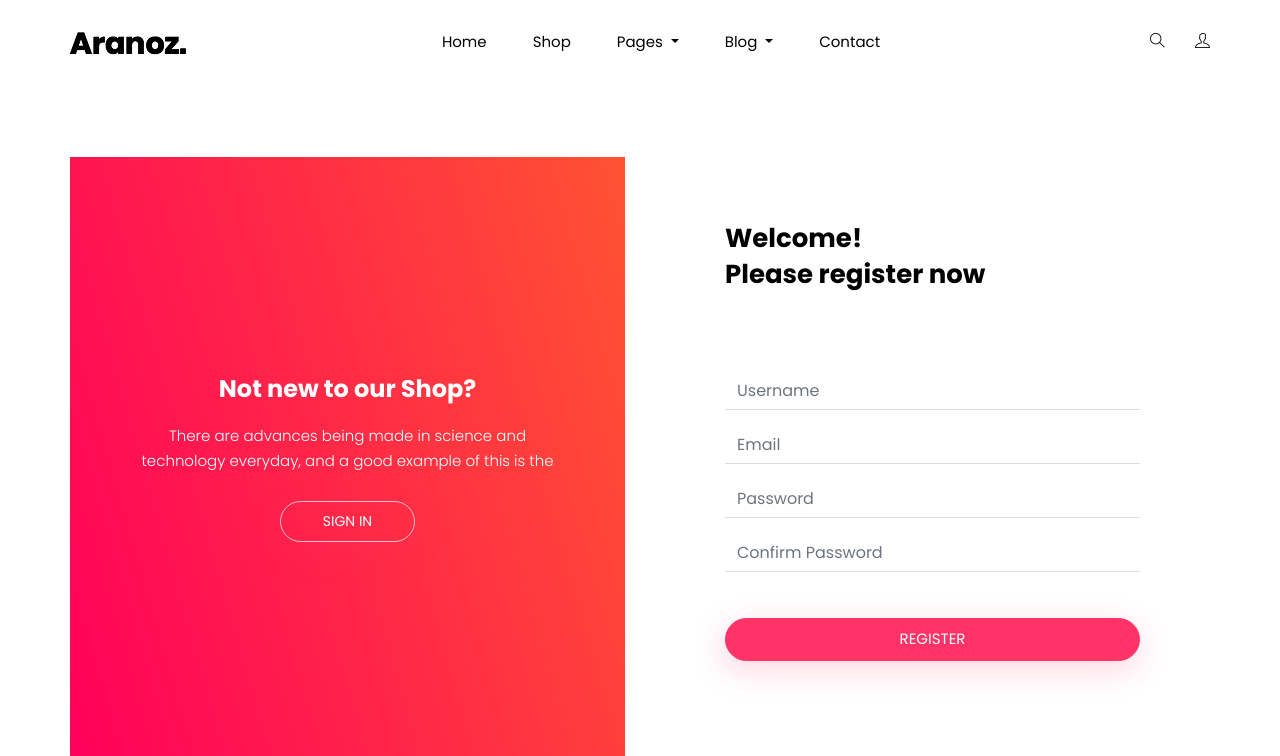
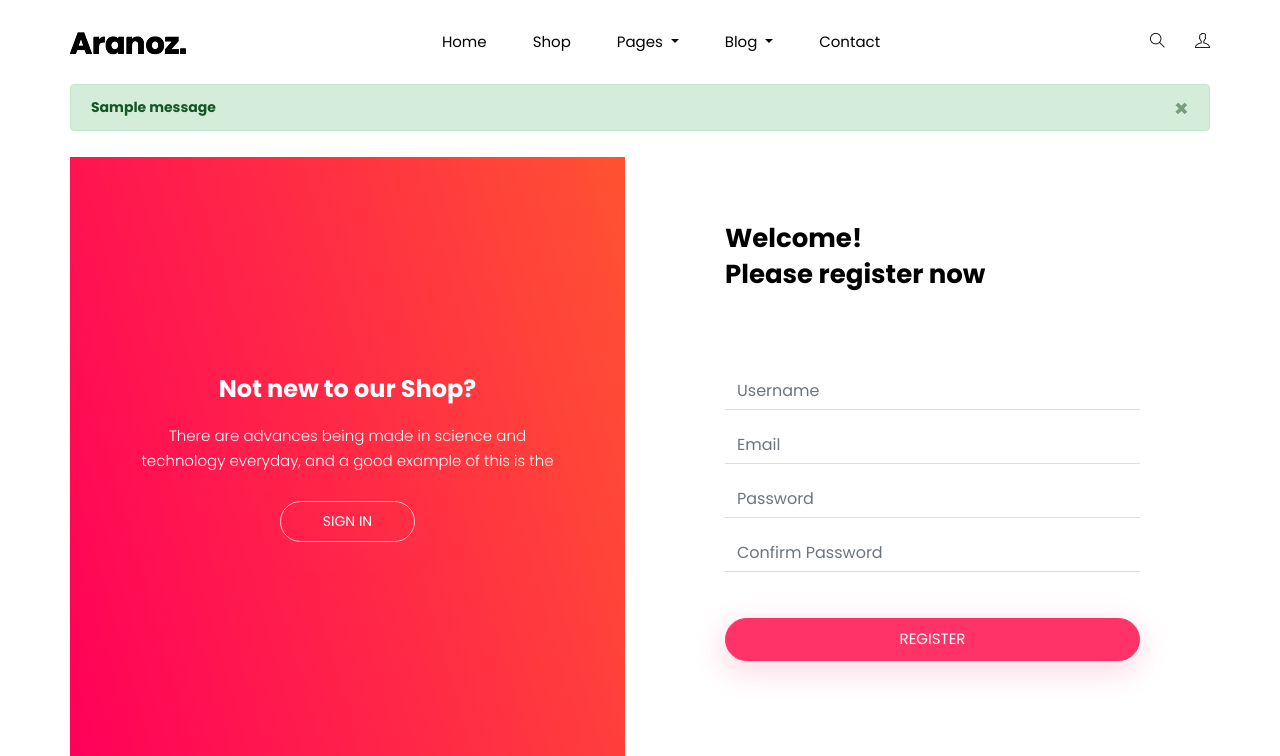
Before and after one commit to stuartelimu/aranoz, a Django app: page /accounts/register/ in a window 1280 px wide. Shown: the top 756 px of the page. Run offline with Django 3.2, Linux system fonts and the light colour scheme; tables that the repository leaves empty hold one stand-in row (values such as "Sample post"); one stand-in notice (Sample message) is shown; some libraries are stand-ins or nearby versions.

Commit message:
add messages notifications

```diff
--- a/shop/views.py
+++ b/shop/views.py
@@ -4,6 +4,7 @@ from django.utils import timezone
 from django.core.exceptions import ObjectDoesNotExist
 from django.contrib.auth.decorators import login_required
 from django.contrib.auth.mixins import LoginRequiredMixin
+from django.contrib import messages
 
 from shop.models import Item, Order, OrderItem
 
@@ -34,14 +35,17 @@ def add_to_cart(request, slug):
         if order.items.filter(item__slug = item.slug).exists():
             order_item.quantity += 1
             order_item.save()
+            messages.success(request, "This item was updated")
             return redirect("shop:item_detail", item.slug)
         else:
             order.items.add(order_item)
+            messages.success(request, "This item was added to your cart")
             return redirect("shop:item_detail", item.slug)
     else:
         ordered_date = timezone.now()
         order = Order.objects.create(user=request.user, ordered_date=ordered_date)
         order.items.add(order_item)
+        messages.success(request, "This item was added to your cart")
         return redirect("shop:item_detail", item.slug)
 
 
--- a/templates/base.html
+++ b/templates/base.html
@@ -1,30 +1,32 @@
 {% load static %}
-<!doctype html>
+<!DOCTYPE html>
 <html lang="en">
-
   <head>
     <!-- Required meta tags -->
-    <meta charset="utf-8">
-    <meta name="viewport" content="width=device-width, initial-scale=1, shrink-to-fit=no">
+    <meta charset="utf-8" />
+    <meta
+      name="viewport"
+      content="width=device-width, initial-scale=1, shrink-to-fit=no"
+    />
     <title>aranoz</title>
-    <link rel="icon" href="{% static 'img/favicon.png' %}">
+    <link rel="icon" href="{% static 'img/favicon.png' %}" />
     <!-- Bootstrap CSS -->
-    <link rel="stylesheet" href="{% static 'css/bootstrap.min.css' %}">
+    <link rel="stylesheet" href="{% static 'css/bootstrap.min.css' %}" />
     <!-- animate CSS -->
-    <link rel="stylesheet" href="{% static 'css/animate.css' %}">
+    <link rel="stylesheet" href="{% static 'css/animate.css' %}" />
     <!-- owl carousel CSS -->
-    <link rel="stylesheet" href="{% static 'css/owl.carousel.min.css' %}">
+    <link rel="stylesheet" href="{% static 'css/owl.carousel.min.css' %}" />
     <!-- font awesome CSS -->
-    <link rel="stylesheet" href="{% static 'css/all.css' %}">
+    <link rel="stylesheet" href="{% static 'css/all.css' %}" />
     <!-- flaticon CSS -->
-    <link rel="stylesheet" href="{% static 'css/flaticon.css' %}">
-    <link rel="stylesheet" href="{% static 'css/themify-icons.css' %}">
+    <link rel="stylesheet" href="{% static 'css/flaticon.css' %}" />
+    <link rel="stylesheet" href="{% static 'css/themify-icons.css' %}" />
     <!-- font awesome CSS -->
-    <link rel="stylesheet" href="{% static 'css/magnific-popup.css' %}">
+    <link rel="stylesheet" href="{% static 'css/magnific-popup.css' %}" />
     <!-- swiper CSS -->
-    <link rel="stylesheet" href="{% static 'css/slick.css' %}">
+    <link rel="stylesheet" href="{% static 'css/slick.css' %}" />
     <!-- style CSS -->
-    <link rel="stylesheet" href="{% static 'css/style.css' %}">
+    <link rel="stylesheet" href="{% static 'css/style.css' %}" />
   </head>
 
   <body>
@@ -34,43 +36,84 @@
         <div class="row align-items-center">
           <div class="col-lg-12">
             <nav class="navbar navbar-expand-lg navbar-light">
-                        <a class="navbar-brand" href="{% url 'index' %}"> <img src="{% static 'img/logo.png' %}" alt="logo"> </a>
-                        <button class="navbar-toggler" type="button" data-toggle="collapse"
-                            data-target="#navbarSupportedContent" aria-controls="navbarSupportedContent"
-                            aria-expanded="false" aria-label="Toggle navigation">
+              <a class="navbar-brand" href="{% url 'index' %}">
+                <img src="{% static 'img/logo.png' %}" alt="logo" />
+              </a>
+              <button
+                class="navbar-toggler"
+                type="button"
+                data-toggle="collapse"
+                data-target="#navbarSupportedContent"
+                aria-controls="navbarSupportedContent"
+                aria-expanded="false"
+                aria-label="Toggle navigation"
+              >
                 <span class="menu_icon"><i class="fas fa-bars"></i></span>
               </button>
 
-                        <div class="collapse navbar-collapse main-menu-item" id="navbarSupportedContent">
+              <div
+                class="collapse navbar-collapse main-menu-item"
+                id="navbarSupportedContent"
+              >
                 <ul class="navbar-nav">
                   <li class="nav-item">
                     <a class="nav-link" href="{% url 'index' %}">Home</a>
                   </li>
                   <li class="nav-item">
-                                    <a class="nav-link" href="{% url 'shop:item_list' %}">Shop</a>
+                    <a class="nav-link" href="{% url 'shop:item_list' %}"
+                      >Shop</a
+                    >
                   </li>
                   <li class="nav-item dropdown">
-                                    <a class="nav-link dropdown-toggle" href="blog.html" id="navbarDropdown_3"
-                                        role="button" data-toggle="dropdown" aria-haspopup="true" aria-expanded="false">
+                    <a
+                      class="nav-link dropdown-toggle"
+                      href="blog.html"
+                      id="navbarDropdown_3"
+                      role="button"
+                      data-toggle="dropdown"
+                      aria-haspopup="true"
+                      aria-expanded="false"
+                    >
                       pages
                     </a>
-                                    <div class="dropdown-menu" aria-labelledby="navbarDropdown_2">
+                    <div
+                      class="dropdown-menu"
+                      aria-labelledby="navbarDropdown_2"
+                    >
                       <a class="dropdown-item" href="login.html"> login</a>
                       <a class="dropdown-item" href="tracking.html">tracking</a>
-                                        <a class="dropdown-item" href="checkout.html">product checkout</a>
-                                        <a class="dropdown-item" href="cart.html">shopping cart</a>
-                                        <a class="dropdown-item" href="confirmation.html">confirmation</a>
+                      <a class="dropdown-item" href="checkout.html"
+                        >product checkout</a
+                      >
+                      <a class="dropdown-item" href="cart.html"
+                        >shopping cart</a
+                      >
+                      <a class="dropdown-item" href="confirmation.html"
+                        >confirmation</a
+                      >
                       <a class="dropdown-item" href="elements.html">elements</a>
                     </div>
                   </li>
                   <li class="nav-item dropdown">
-                                    <a class="nav-link dropdown-toggle" href="blog.html" id="navbarDropdown_2"
-                                        role="button" data-toggle="dropdown" aria-haspopup="true" aria-expanded="false">
+                    <a
+                      class="nav-link dropdown-toggle"
+                      href="blog.html"
+                      id="navbarDropdown_2"
+                      role="button"
+                      data-toggle="dropdown"
+                      aria-haspopup="true"
+                      aria-expanded="false"
+                    >
                       blog
                     </a>
-                                    <div class="dropdown-menu" aria-labelledby="navbarDropdown_2">
+                    <div
+                      class="dropdown-menu"
+                      aria-labelledby="navbarDropdown_2"
+                    >
                       <a class="dropdown-item" href="blog.html"> blog</a>
-                                        <a class="dropdown-item" href="single-blog.html">Single blog</a>
+                      <a class="dropdown-item" href="single-blog.html"
+                        >Single blog</a
+                      >
                     </div>
                   </li>
 
@@ -80,13 +123,22 @@
                 </ul>
               </div>
               <div class="hearer_icon d-flex">
-                            <a id="search_1" href="javascript:void(0)"><i class="ti-search"></i></a>
+                <a id="search_1" href="javascript:void(0)"
+                  ><i class="ti-search"></i
+                ></a>
                 {% if request.user.is_authenticated %}
                 <a href=""><i class="ti-heart"></i></a>
 
                 <div class="dropdown cart">
-                                <a class="dropdown-toggle" href="#" id="navbarDropdown3" role="button"
-                                    data-toggle="dropdown" aria-haspopup="true" aria-expanded="false">
+                  <a
+                    class="dropdown-toggle"
+                    href="#"
+                    id="navbarDropdown3"
+                    role="button"
+                    data-toggle="dropdown"
+                    aria-haspopup="true"
+                    aria-expanded="false"
+                  >
                     <i class="fas fa-cart-plus"></i>
                   </a>
                   <!-- <div class="dropdown-menu" aria-labelledby="navbarDropdown">
@@ -94,7 +146,6 @@
 
                                     </div>
                                 </div> -->
-
                 </div>
                 <a href="{% url 'logout' %}"><i class="ti-user"></i></a>
                 {% else %}
@@ -108,16 +159,45 @@
       <div class="search_input" id="search_input_box">
         <div class="container ">
           <form class="d-flex justify-content-between search-inner">
-                    <input type="text" class="form-control" id="search_input" placeholder="Search Here">
+            <input
+              type="text"
+              class="form-control"
+              id="search_input"
+              placeholder="Search Here"
+            />
             <button type="submit" class="btn"></button>
-                    <span class="ti-close" id="close_search" title="Close Search"></span>
+            <span
+              class="ti-close"
+              id="close_search"
+              title="Close Search"
+            ></span>
           </form>
         </div>
       </div>
+
+      {% if messages %} {% for message in messages %}
+
+      <div class="container">
+        <div
+          class="alert alert-{% if message.tags %}{{message.tags}}{% endif %} alert-dismissible fade show"
+          role="alert"
+        >
+          <strong>{{message}}</strong>
+          <button
+            type="button"
+            class="close"
+            data-dismiss="alert"
+            aria-label="Close"
+          >
+            <span aria-hidden="true">&times;</span>
+          </button>
+        </div>
+      </div>
+
+      {% endfor %} {% endif %}
     </header>
     <!-- Header part end-->
-    {% block content %}
-    {% endblock content %}
+    {% block content %} {% endblock content %}
     <!--::footer_part start::-->
     <footer class="footer_part">
       <div class="container">
@@ -169,47 +249,81 @@
           <div class="col-sm-6 col-lg-4">
             <div class="single_footer_part">
               <h4>Newsletter</h4>
-                        <p>Heaven fruitful doesn't over lesser in days. Appear creeping
+              <p>
+                Heaven fruitful doesn't over lesser in days. Appear creeping
               </p>
               <div id="mc_embed_signup">
-                            <form target="_blank"
+                <form
+                  target="_blank"
                   action="https://spondonit.us12.list-manage.com/subscribe/post?u=1462626880ade1ac87bd9c93a&amp;id=92a4423d01"
-                                method="get" class="subscribe_form relative mail_part">
-                                <input type="email" name="email" id="newsletter-form-email" placeholder="Email Address"
-                                    class="placeholder hide-on-focus" onfocus="this.placeholder = ''"
-                                    onblur="this.placeholder = ' Email Address '">
-                                <button type="submit" name="submit" id="newsletter-submit"
-                                    class="email_icon newsletter-submit button-contactForm">subscribe</button>
+                  method="get"
+                  class="subscribe_form relative mail_part"
+                >
+                  <input
+                    type="email"
+                    name="email"
+                    id="newsletter-form-email"
+                    placeholder="Email Address"
+                    class="placeholder hide-on-focus"
+                    onfocus="this.placeholder = ''"
+                    onblur="this.placeholder = ' Email Address '"
+                  />
+                  <button
+                    type="submit"
+                    name="submit"
+                    id="newsletter-submit"
+                    class="email_icon newsletter-submit button-contactForm"
+                  >
+                    subscribe
+                  </button>
                   <div class="mt-10 info"></div>
                 </form>
               </div>
             </div>
           </div>
         </div>
-
       </div>
       <div class="copyright_part">
         <div class="container">
           <div class="row">
             <div class="col-lg-8">
               <div class="copyright_text">
-                            <P>
+                <p>
                   <!-- Link back to Colorlib can't be removed. Template is licensed under CC BY 3.0. -->
                   Copyright &copy;
-                                <script>document.write(new Date().getFullYear());</script> All rights reserved | This
-                                template is made with <i class="ti-heart" aria-hidden="true"></i> by <a
-                                    href="https://colorlib.com" target="_blank">Colorlib</a>
+                  <script>
+                    document.write(new Date().getFullYear());
+                  </script>
+                  All rights reserved | This template is made with
+                  <i class="ti-heart" aria-hidden="true"></i> by
+                  <a href="https://colorlib.com" target="_blank">Colorlib</a>
                   <!-- Link back to Colorlib can't be removed. Template is licensed under CC BY 3.0. -->
-                            </P>
+                </p>
               </div>
             </div>
             <div class="col-lg-4">
               <div class="footer_icon social_icon">
                 <ul class="list-unstyled">
-                                <li><a href="#" class="single_social_icon"><i class="fab fa-facebook-f"></i></a></li>
-                                <li><a href="#" class="single_social_icon"><i class="fab fa-twitter"></i></a></li>
-                                <li><a href="#" class="single_social_icon"><i class="fas fa-globe"></i></a></li>
-                                <li><a href="#" class="single_social_icon"><i class="fab fa-behance"></i></a></li>
+                  <li>
+                    <a href="#" class="single_social_icon"
+                      ><i class="fab fa-facebook-f"></i
+                    ></a>
+                  </li>
+                  <li>
+                    <a href="#" class="single_social_icon"
+                      ><i class="fab fa-twitter"></i
+                    ></a>
+                  </li>
+                  <li>
+                    <a href="#" class="single_social_icon"
+                      ><i class="fas fa-globe"></i
+                    ></a>
+                  </li>
+                  <li>
+                    <a href="#" class="single_social_icon"
+                      ><i class="fab fa-behance"></i
+                    ></a>
+                  </li>
                 </ul>
               </div>
             </div>
@@ -246,5 +360,4 @@
     <!-- custom js -->
     <script src="{% static 'js/custom.js' %}"></script>
   </body>
-
 </html>
```
Lines whose indentation alone changed are shown as unchanged.
